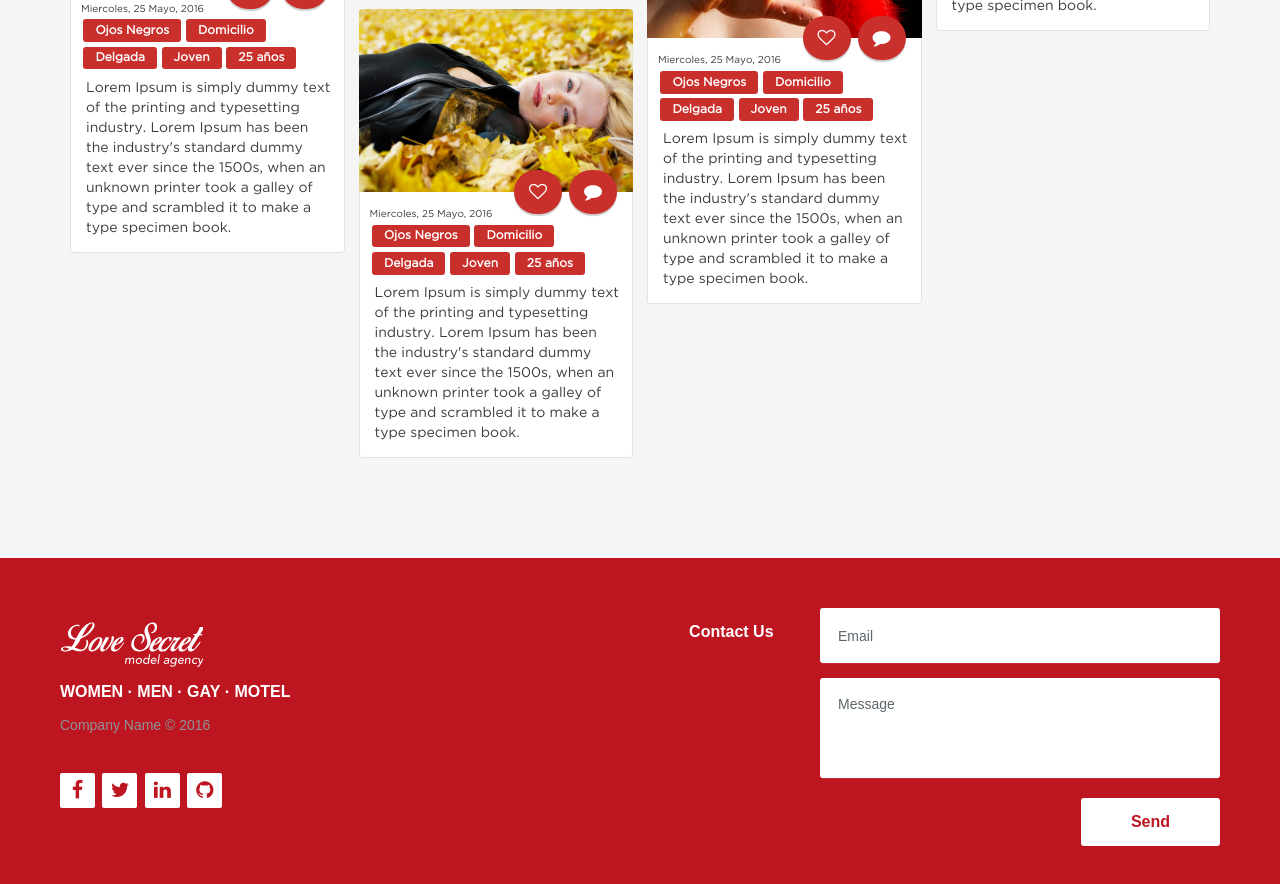
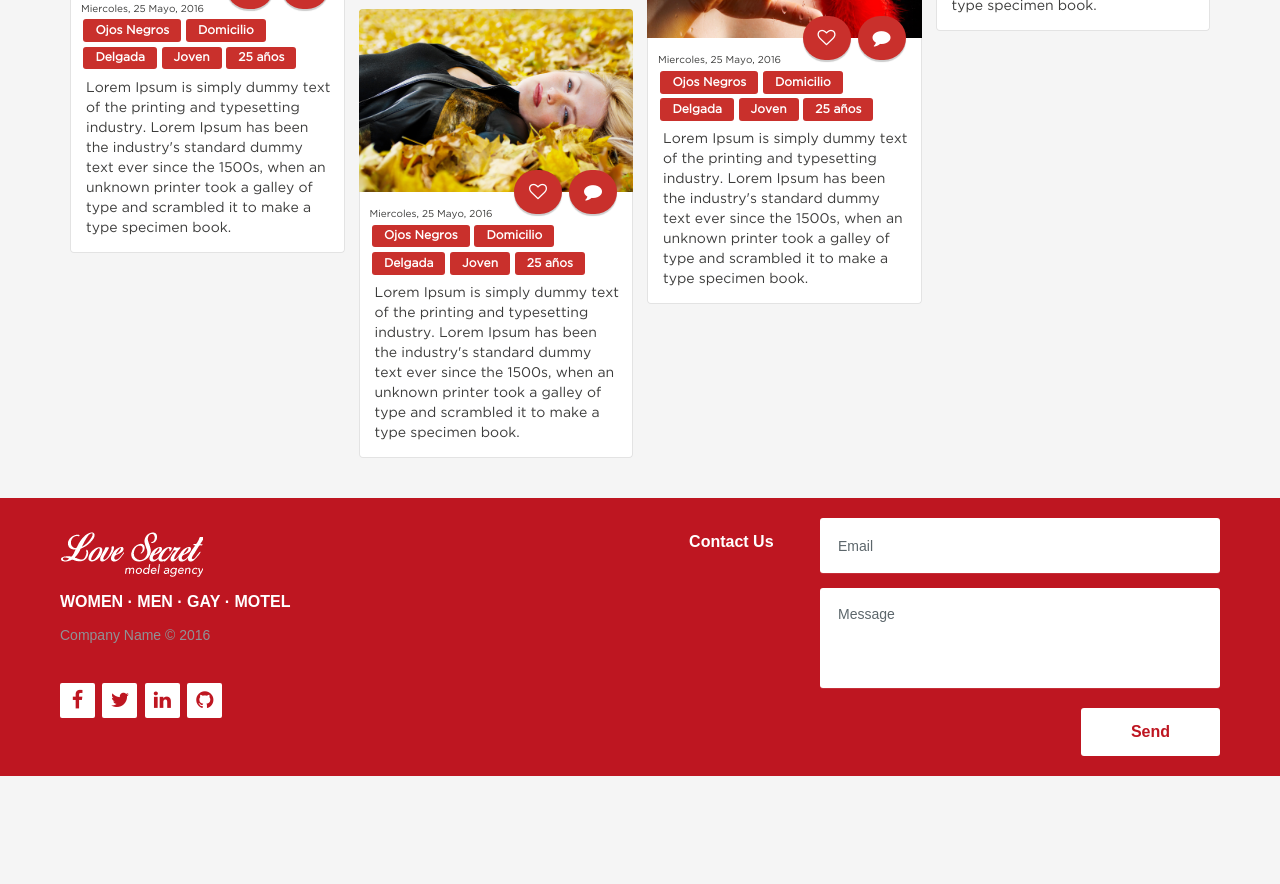
Before and after one commit to k1k3/secret, a plain HTML site: page secret/index.html in a window 1280 px wide. Shown: the part 1961-2845 px from the top of the page. After the commit the page ends 2737 px from the top, so only its background shows below. Drawn offline with nearby package versions, Linux system fonts and the light colour scheme; a web font is replaced by a local one.

Commit message:
estilos de footer
estilos de footer

```diff
--- a/secret/css/footer-distributed-with-contact-form.css
+++ b/secret/css/footer-distributed-with-contact-form.css
@@ -6,8 +6,8 @@
 	font: bold 16px sans-serif;
 	text-align: left;
 
-	padding: 50px 60px 40px;
-	margin-top: 80px;
+	padding: 20px 60px 20px;
+	margin-top: 20px;
 	overflow: hidden;
 }
 
```
